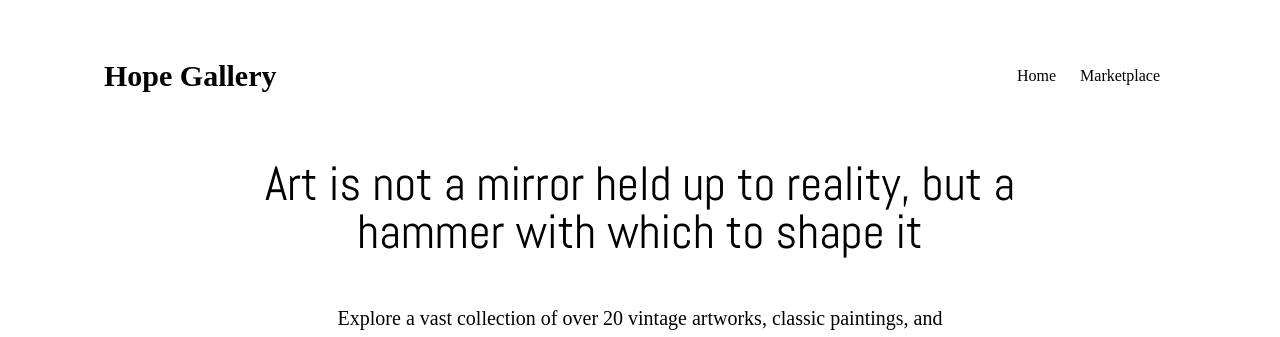
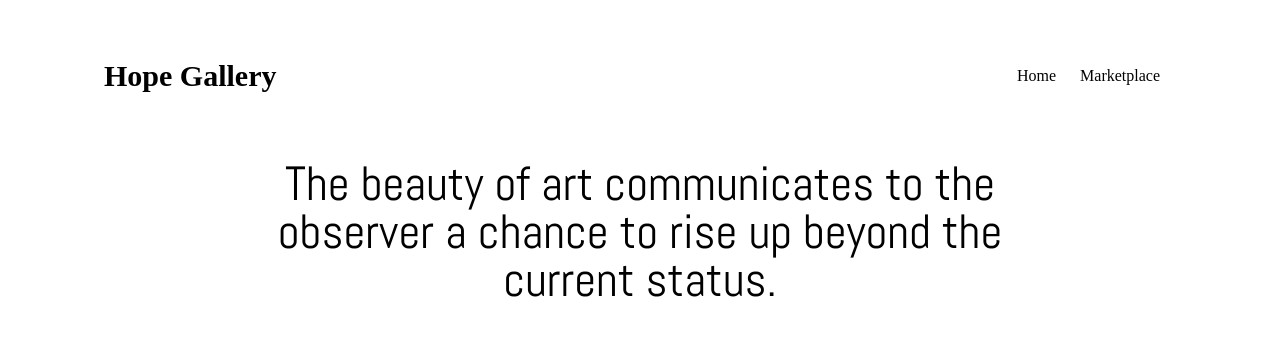
Before and after one commit to MicoDan/art, a React (Vite) app: page / in a window 1280 px wide. Shown: the top 337 px of the page. Built offline with nearby package versions, Linux system fonts and the light colour scheme; a web font is replaced by a local one.

Commit message:
changing keywords

```diff
--- a/src/components/Hero.jsx
+++ b/src/components/Hero.jsx
@@ -26,8 +26,7 @@ export default function Hero() {
       <section className="mt-10">
         {/* Main Heading */}
         <h1 className="text-3xl md:text-5xl font-abel md:w-[50rem] mx-auto text-center">
-          Art is not a mirror held up to reality, but a hammer with which to
-          shape it
+        The beauty of art communicates to the observer a chance to rise up beyond the current status.
         </h1>
         {/* Subtext */}
         <p className="mt-4 md:mt-12 text-lg md:text-xl md:w-[40rem] mx-auto text-center">
```
